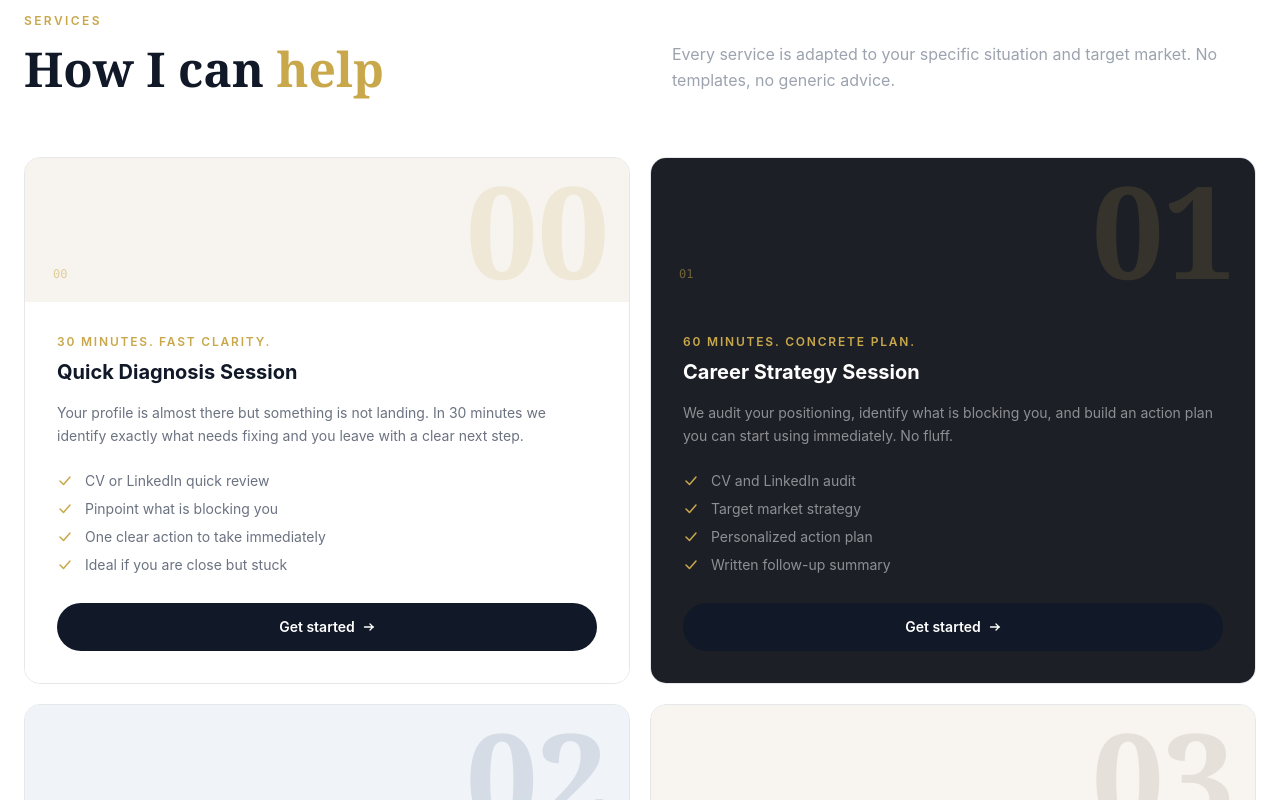
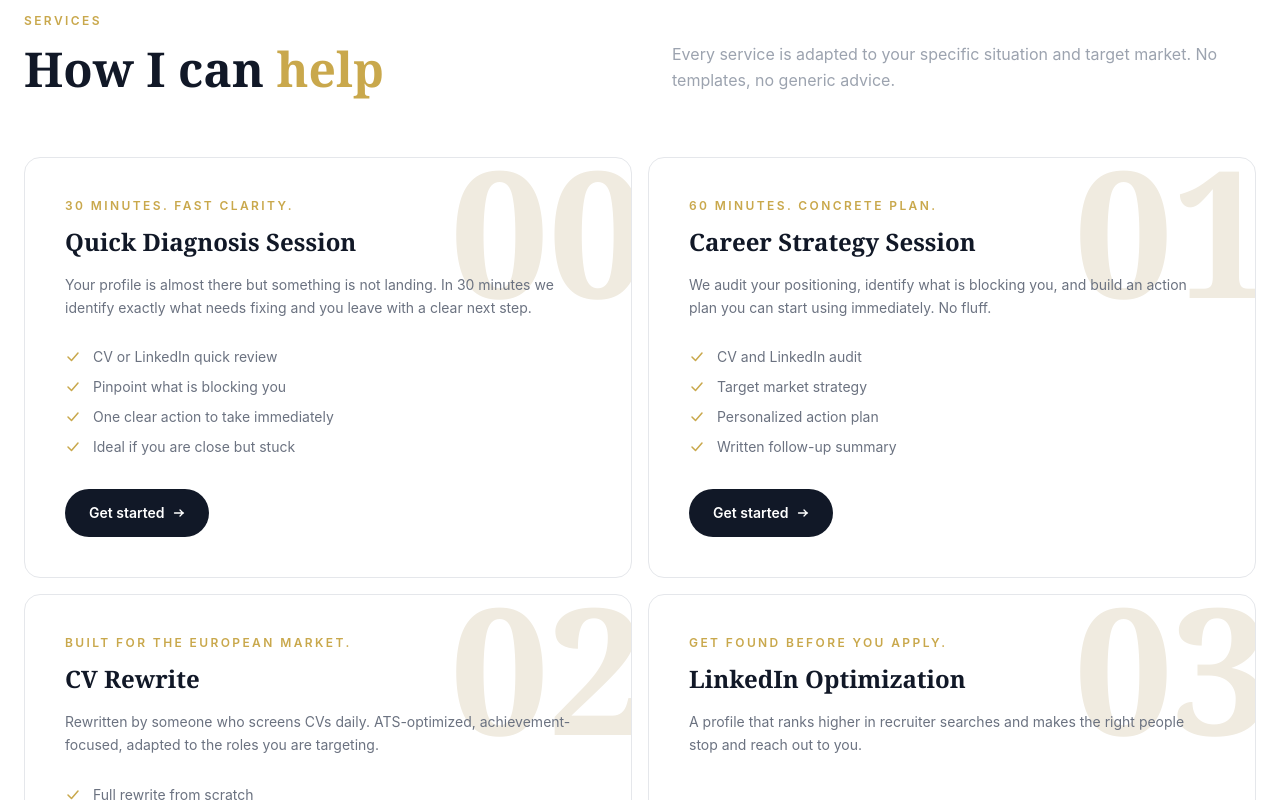
Before and after one commit to teruelorteganoelia-bit/land-in-europe-website, a Next.js app: page / in a window 1280 px wide. Shown: the part 2000-2800 px from the top of the page. Built offline with nearby package versions, Linux system fonts and the light colour scheme.

Commit message:
redesign service cards (watermark number, no color blocks), larger process numbers, Athens/Lisbon photos

```diff
--- a/app/page.tsx
+++ b/app/page.tsx
@@ -5,8 +5,8 @@ import Image from "next/image";
 // ─── City images ──────────────────────────────────────────────────────────────
 const IMG = {
   barcelona: "https://images.unsplash.com/photo-1539037116277-4db20889f2d4?auto=format&fit=crop&w=1200&q=80",
-  lisbon:    "https://images.unsplash.com/photo-1555881400-74d7acaacd8b?auto=format&fit=crop&w=1200&q=80",
-  europe:    "https://images.unsplash.com/photo-1519999482648-25049ddd37b1?auto=format&fit=crop&w=1200&q=80",
+  lisbon:    "https://images.unsplash.com/photo-1548707309-dcebeab9ea9b?auto=format&fit=crop&w=1200&q=80",
+  athens:    "https://images.unsplash.com/photo-1555993539-1732b0258235?auto=format&fit=crop&w=1200&q=80",
 };
 
 const TICKER = [
@@ -217,7 +217,7 @@ function Hero() {
             {[
               { src: IMG.barcelona, alt: "Barcelona, Spain" },
               { src: IMG.lisbon,    alt: "Lisbon, Portugal" },
-              { src: IMG.europe,    alt: "Athens, Greece" },
+              { src: IMG.athens,    alt: "Athens, Greece" },
             ].map(({ src, alt }) => (
               <div key={alt} className="flex-1 h-14 rounded-xl overflow-hidden relative">
                 <Image src={src} alt={alt} fill className="object-cover" sizes="120px"/>
@@ -233,7 +233,7 @@ function Hero() {
             <Image src="/noelia2.png" alt="Noelia Teruel Ortega, career coach" fill className="object-cover object-top" priority sizes="192px"/>
           </div>
           <div className="flex gap-2">
-            {[IMG.barcelona, IMG.lisbon, IMG.europe].map((src, i) => (
+            {[IMG.barcelona, IMG.lisbon, IMG.athens].map((src, i) => (
               <div key={i} className="w-20 h-12 rounded-lg overflow-hidden relative">
                 <Image src={src} alt="" fill className="object-cover" sizes="80px"/>
               </div>
@@ -332,39 +332,50 @@ function Services() {
           <p className="text-gray-400 leading-relaxed text-base">Every service is adapted to your specific situation and target market. No templates, no generic advice.</p>
         </div>
 
-        <div ref={gridRef} className="reveal-group grid md:grid-cols-2 gap-5">
+        <div ref={gridRef} className="reveal-group grid md:grid-cols-2 gap-4">
           {SERVICES.map((s, idx) => {
-            const col = SERVICE_COLORS[idx] ?? SERVICE_COLORS[0];
-            const isDark = idx === 1 || idx === 4;
+            const isDark = s.featured;
             return (
-              <div key={s.n} className={`rounded-2xl overflow-hidden border flex flex-col lift ${s.featured ? "border-gray-900" : "border-gray-200"}`}>
-                {/* Color block header — no stock photo */}
-                <div className="h-36 flex items-end px-7 pb-5 relative overflow-hidden" style={{ background: col.bg }}>
-                  <span
-                    className="absolute right-5 top-1/2 -translate-y-1/2 font-serif font-bold leading-none select-none pointer-events-none"
-                    style={{ fontSize: "clamp(5rem,10vw,8rem)", color: col.number, opacity: 0.15 }}
-                    aria-hidden="true"
-                  >{s.n}</span>
-                  {s.featured && (
-                    <span className="absolute top-4 right-4 bg-[#C9A84C] text-white text-[10px] font-bold uppercase tracking-widest px-3 py-1.5 rounded-full">Most popular</span>
-                  )}
-                  <span className="text-xs font-mono relative z-10" style={{ color: col.number, opacity: 0.5 }}>{s.n}</span>
-                </div>
+              <div
+                key={s.n}
+                className={`rounded-2xl border flex flex-col lift p-8 sm:p-10 relative overflow-hidden ${
+                  isDark
+                    ? "bg-gray-900 border-gray-900 text-white"
+                    : "bg-white border-gray-200"
+                }`}
+              >
+                {/* Large watermark number — purely decorative */}
+                <span
+                  className="absolute -right-4 -top-4 font-serif font-bold leading-none select-none pointer-events-none"
+                  style={{ fontSize: "clamp(7rem,14vw,11rem)", color: isDark ? "#C9A84C" : "#F0EBE0", opacity: isDark ? 0.12 : 1 }}
+                  aria-hidden="true"
+                >{s.n}</span>
 
-                <div className="p-7 sm:p-8 flex flex-col flex-1" style={{ background: isDark ? col.bg : "#ffffff" }}>
-                  <p className="text-xs font-semibold uppercase tracking-[0.15em] mb-2" style={{ color: col.number }}>{s.tag}</p>
-                  <h3 className={`text-xl font-bold mb-4 ${isDark ? "text-white" : "text-gray-900"}`}>{s.title}</h3>
-                  <p className={`text-sm leading-relaxed mb-6 flex-1 ${isDark ? "text-white/50" : "text-gray-500"}`}>{s.body}</p>
-                  <ul className="space-y-2 mb-7">
+                {s.featured && (
+                  <span className="absolute top-5 right-5 bg-[#C9A84C] text-white text-[10px] font-bold uppercase tracking-widest px-3 py-1.5 rounded-full">
+                    Most popular
+                  </span>
+                )}
+
+                <div className="relative z-10 flex flex-col flex-1">
+                  <p className={`text-xs font-semibold uppercase tracking-[0.2em] mb-3 ${isDark ? "text-[#C9A84C]" : "text-[#C9A84C]"}`}>{s.tag}</p>
+                  <h3 className={`font-serif text-2xl font-bold mb-4 ${isDark ? "text-white" : "text-gray-900"}`}>{s.title}</h3>
+                  <p className={`text-sm leading-relaxed mb-7 flex-1 ${isDark ? "text-white/50" : "text-gray-500"}`}>{s.body}</p>
+                  <ul className="space-y-2.5 mb-8">
                     {s.items.map(item => (
                       <li key={item} className="flex items-start gap-3 text-sm">
                         <Check />
-                        <span className={isDark ? "text-white/50" : "text-gray-500"}>{item}</span>
+                        <span className={isDark ? "text-white/60" : "text-gray-500"}>{item}</span>
                       </li>
                     ))}
                   </ul>
-                  {s.featured && <p className="text-[11px] text-white/30 mb-3">Limited to 8 clients per month.</p>}
-                  <a href="#contact" className={`inline-flex items-center justify-center gap-2 text-sm font-semibold px-6 py-3.5 rounded-full transition-colors ${s.featured ? "bg-[#C9A84C] text-white hover:bg-[#b8953f]" : "bg-gray-900 text-white hover:bg-gray-800"}`}>
+                  {s.featured && <p className="text-[11px] text-white/30 mb-4">Limited to 8 clients per month.</p>}
+                  <a
+                    href="#contact"
+                    className={`inline-flex items-center justify-center gap-2 text-sm font-semibold px-6 py-3.5 rounded-full transition-colors self-start ${
+                      isDark ? "bg-[#C9A84C] text-white hover:bg-[#b8953f]" : "bg-gray-900 text-white hover:bg-gray-800"
+                    }`}
+                  >
                     Get started <Arrow />
                   </a>
                 </div>
@@ -399,8 +410,8 @@ function HowItWorks() {
             { n:"02", t:"We align", b:"I recommend the service that fits your situation. Once confirmed we schedule and get started immediately." },
             { n:"03", t:"You move forward", b:"You leave with clarity, stronger documents, and a concrete plan. Most clients see results within 2 to 4 weeks." },
           ].map((s, i) => (
-            <div key={i} className="bg-white/5 border border-white/8 rounded-2xl p-8 hover:bg-white/8 transition-colors">
-              <p className="text-xs font-mono text-white/15 mb-8">{s.n}</p>
+            <div key={i} className="bg-white/5 border border-white/8 rounded-2xl p-8 hover:bg-white/8 transition-colors relative overflow-hidden">
+              <p className="font-serif text-7xl font-bold text-[#C9A84C]/20 leading-none mb-6 select-none" aria-hidden="true">{s.n}</p>
               <h3 className="text-lg font-bold text-white mb-3">{s.t}</h3>
               <p className="text-sm text-white/40 leading-relaxed">{s.b}</p>
             </div>
@@ -529,7 +540,7 @@ function ForCompanies() {
 
           <div>
             <div className="rounded-2xl overflow-hidden border border-white/10 mb-6 h-48 relative">
-              <Image src={IMG.europe} alt="European cities where Cross Border Talents places multilingual professionals" fill className="object-cover opacity-60" sizes="(max-width:1024px) 100vw, 50vw"/>
+              <Image src={IMG.athens} alt="European cities where Cross Border Talents places multilingual professionals" fill className="object-cover opacity-60" sizes="(max-width:1024px) 100vw, 50vw"/>
             </div>
             <p className="text-xs font-semibold text-white/30 uppercase tracking-[0.2em] mb-4">Currently placing native and fluent speakers of</p>
             <div className="grid grid-cols-3 gap-2.5">
```
